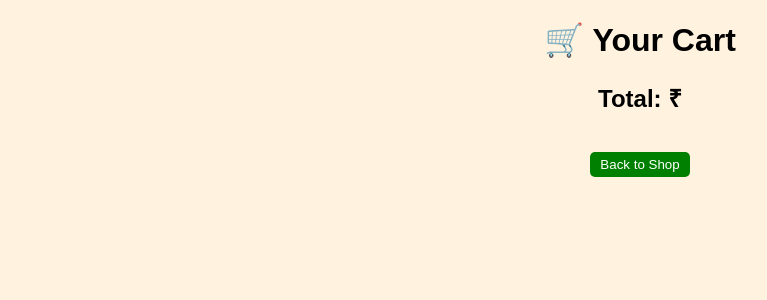
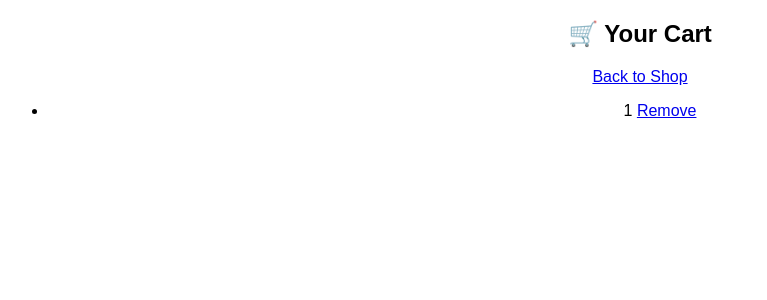
Before and after one commit to Dharun7715/veg-store, a Flask app: page /cart in a window 1280 px wide. Shown: the top 300 px of the page, without its empty margins (0-767 px from the left). Run offline with Flask 3, Linux system fonts and the light colour scheme.

Commit message:
Update cart.html

```diff
--- a/templates/cart.html
+++ b/templates/cart.html
@@ -2,46 +2,21 @@
 <html>
 <head>
     <title>Cart</title>
-    <style>
-        body {
-            font-family: Arial;
-            text-align: center;
-            background-color: #fff3e0;
-        }
+</head>
+<body style="text-align:center; font-family:Arial;">
 
-        .item {
-            background: white;
-            margin: 10px;
-            padding: 10px;
-            border-radius: 10px;
-        }
+<h2>🛒 Your Cart</h2>
 
-        button {
-            background: red;
-            color: white;
-            border: none;
-            padding: 5px 10px;
-            border-radius: 5px;
-        }
-    </style>
-</head>
-<body>
+<a href="/home">Back to Shop</a>
 
-    <h1>🛒 Your Cart</h1>
-
+<ul>
     {% for item in cart %}
-    <div class="item">
-        {{ item }}
-        <a href="/remove/{{ item }}">
-            <button>Remove</button>
-        </a>
-    </div>
+        <li>
+            {{ item }}
+            <a href="/remove/{{ item }}">Remove</a>
+        </li>
     {% endfor %}
-
-    <h2>Total: ₹{{ total }}</h2>
-
-    <br>
-    <a href="/"><button style="background:green;">Back to Shop</button></a>
+</ul>
 
 </body>
 </html>
```
